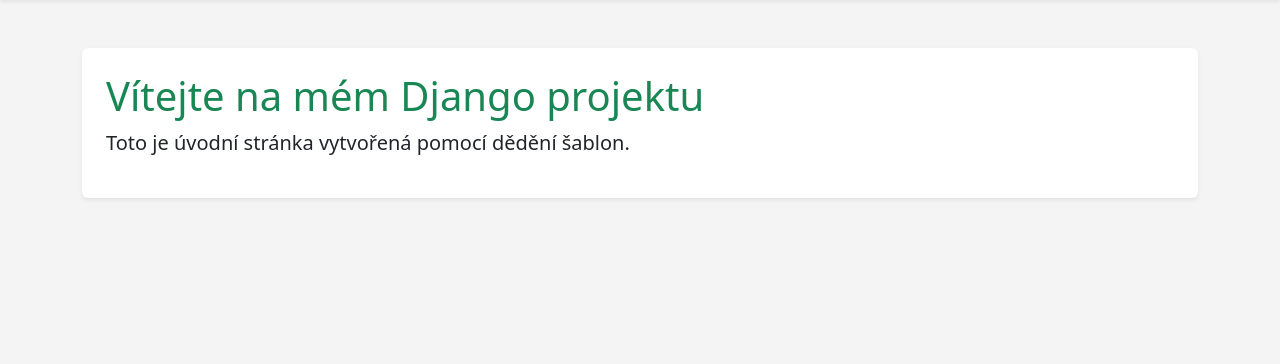
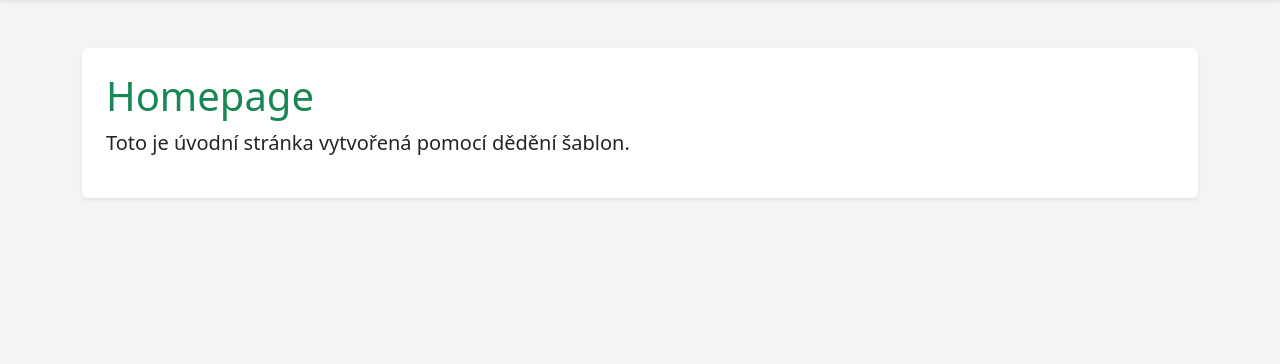
Before and after one commit to Viktor789-k/2025_wt_prj_meca, a Django app: page / in a window 1280 px wide. Shown: the part 56-420 px from the top of the page. Run offline with Django 5.2, Linux system fonts and the light colour scheme.

Commit message:
Update homepage title to 'Homepage'

```diff
--- a/prj/app/templates/home.html
+++ b/prj/app/templates/home.html
@@ -3,7 +3,7 @@
 {% block title %}Domů{% endblock %}
 
 {% block content %}
-<h1 class="text-success">Vítejte na mém Django projektu</h1>
+<h1 class="text-success">Homepage</h1>
 <p class="lead">
     Toto je úvodní stránka vytvořená pomocí dědění šablon.
 </p>
```
